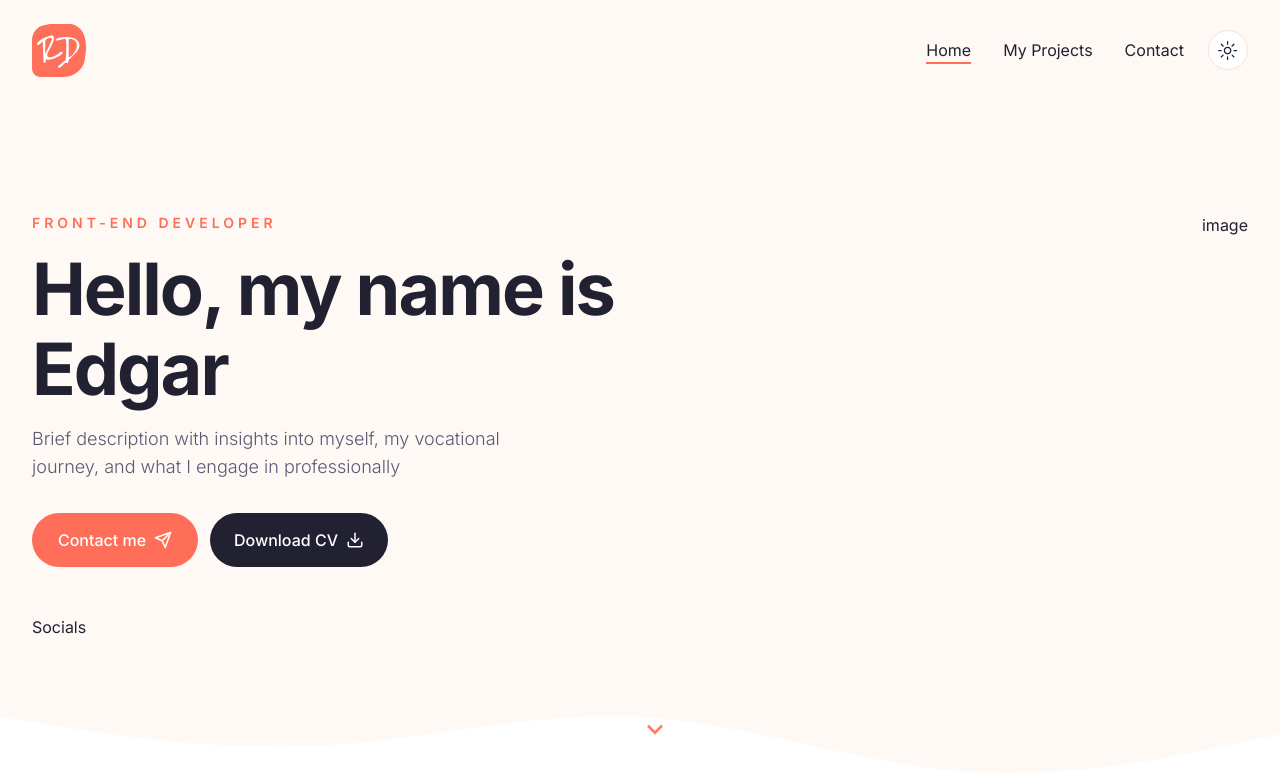
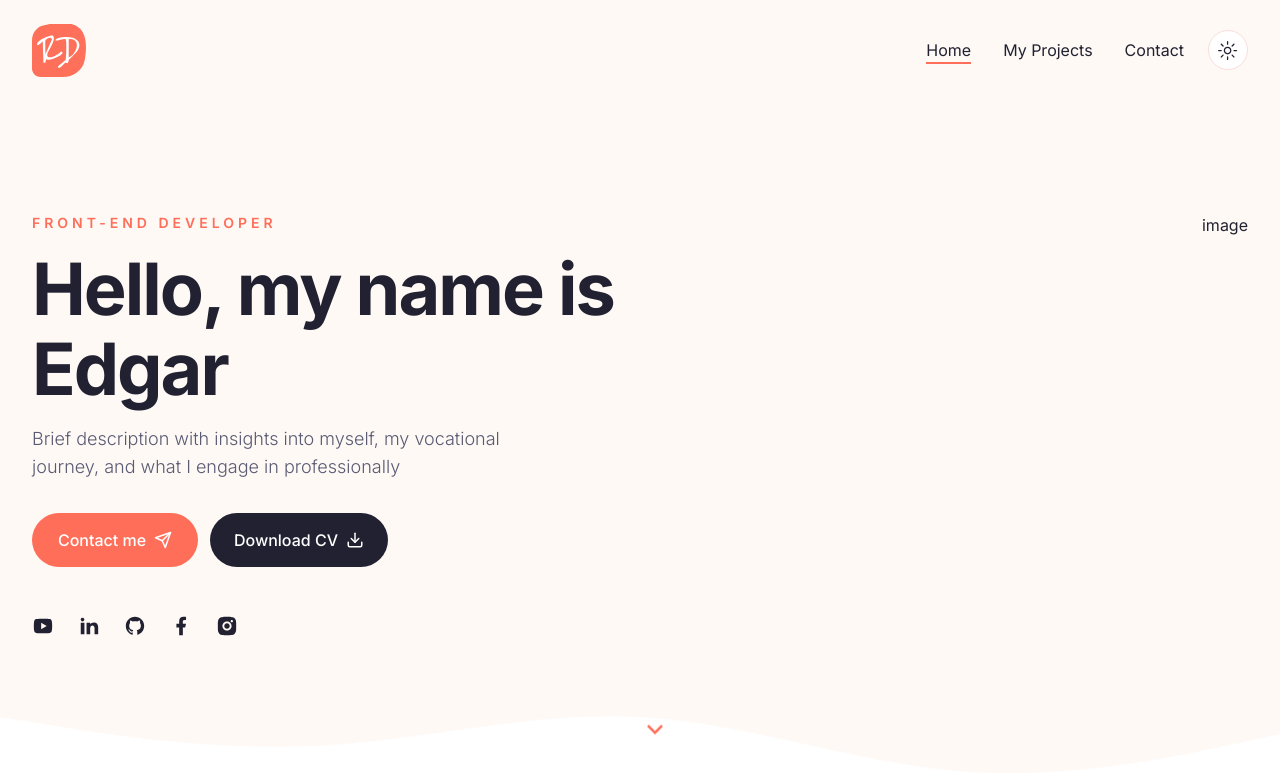
Before and after one commit to edgarespinoza7/edgarespinoza7.github.io, a Next.js app: page / in a window 1280 px wide. Shown: the top 774 px of the page. Built offline with nearby package versions, Linux system fonts and the light colour scheme.

Commit message:
18 commit -added social icons and style- OK

```diff
--- a/components/Hero.jsx
+++ b/components/Hero.jsx
@@ -41,7 +41,9 @@
                 <Download size={18} />
               </Button>
             </div>
-            <Socials />
+            <Socials
+            containerStyles='flex gap-x-6 mx-auto xl:mx-0'
+            iconsStyles='text-foreground text-[22px] hover:text-primary transition-all' />
           </div>
           <div className="hidden xl:flex relative">image</div>
         </div>
--- a/components/Socials.jsx
+++ b/components/Socials.jsx
@@ -1,9 +1,53 @@
-import React from 'react'
+'use client'
 
-const Socials = () => {
+import {
+  RiYoutubeFill,
+  RiLinkedinFill,
+  RiGithubFill,
+  RiFacebookFill,
+  RiInstagramFill,
+} from 'react-icons/ri';
+
+import Link from 'next/link';
+
+// Icons
+
+const icons = [
+  {
+    path: '/',
+    name: <RiYoutubeFill />,
+  },
+  {
+    path: '/',
+    name: <RiLinkedinFill />,
+  },
+  {
+    path: '/',
+    name: <RiGithubFill />,
+  },
+  {
+    path: '/',
+    name: <RiFacebookFill />,
+  },
+  {
+    path: '/',
+    name: <RiInstagramFill />,
+  },
+
+]
+
+const Socials = ({ containerStyles, iconsStyles }) => {
   return (
-    <div>Socials</div>
-  )
-}
+    <div className={`${containerStyles}`}>
+      {icons.map((icon, index) => {
+        return (
+          <Link href={icon.path} key={index}>
+            <div className={`${iconsStyles}`}>{icon.name}</div>
+          </Link>
+        );
+      })}
+    </div>
+  );
+};
 
 export default Socials;
```
